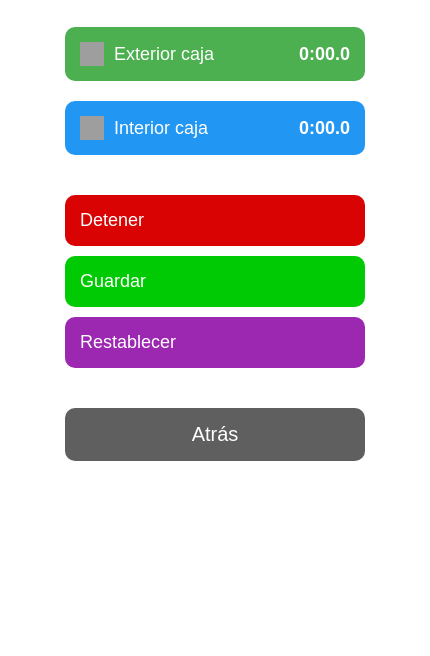
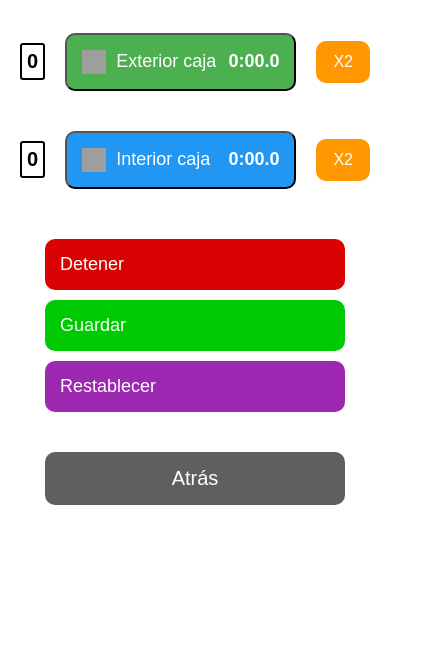
Before and after one commit to Oscar-30/cronoMouse, a plain HTML site: page cronometro/views/cronometro_caja.html in a window 390 px wide. Shown: the part 228-884 px from the top of the page, 430 px wide, since content can reach past the window. Drawn offline with Linux system fonts and the light colour scheme; grey boxes are pictures that could not be loaded.

Commit message:
Cronometro caja: Contador entradas y botón velocidad x2

```diff
--- a/cronometro/common/style.css
+++ b/cronometro/common/style.css
@@ -25,7 +25,7 @@ h1 {
     font-size: 18px;
     color: white;
     cursor: pointer;
-    border: none;
+    box-sizing: border-box;
 }
 
 .zona img {
@@ -104,8 +104,8 @@ h1 {
 body {
   display: flex;
   flex-direction: column; /* Apila los elementos verticalmente */
-  width: 100%;
-  height: 100%;
+  width: auto;
+  height: auto;
 }
 
 .atras {
--- /dev/null
+++ b/cronometro/styles/cronometro_caja.css
@@ -0,0 +1,36 @@
+.fila-zona {
+  display: flex;
+  align-items: center;
+  justify-content:center;
+  width: 350px;   /* mismo ancho para todas las filas */
+  margin: 10px;
+  padding: 0px 20px; /* espacio interno a la izquierda y derecha */
+  gap: 10px; /* espacio entre los elementos */
+}
+
+.contador {
+  font-size: 20px;
+  font-weight: bold;
+  color: black;
+  margin-right: 0px;
+  padding: 5px;
+  border: black 2px solid;
+  border-radius: 3px;
+}
+
+.velocidad {
+    background: #ff9800;
+    color: white;
+    padding: 10px 15px;
+    font-size: 16px;
+    border: 2px solid transparent; /* 👈 borde siempre presente */
+    border-radius: 10px;
+    cursor: pointer;
+    margin-left: auto;
+    box-sizing: border-box; /* 👈 asegura que el tamaño no cambie */
+}
+
+.velocidad:hover {
+    background: #e68a00;
+    border-color: black; /* 👈 solo cambia el color del borde */
+}
--- a/cronometro/views/cronometro_caja.html
+++ b/cronometro/views/cronometro_caja.html
@@ -3,6 +3,7 @@
 <head>
   <meta charset="UTF-8">
   <meta name="viewport" content="width=device-width, initial-scale=1.0">
+  <link rel="stylesheet" href="../styles/cronometro_caja.css">
   <link rel="stylesheet" href="../common/style.css">
   <title>Cronómetro Caja</title>
 </head>
@@ -17,17 +18,33 @@
   <input type="text" id="nombreRaton" placeholder="Nombre del ratón"
          style="margin-bottom: 20px; padding: 10px; font-size: 16px; width: 280px;">
 
+  <!-- Exterior -->
+  <div class="fila-zona">
+    <span id="contadorEntradasExterior" class="contador">0</span>
     <button class="zona a" onclick="cambiarZona('A')">
       <img src="https://img.icons8.com/ios-filled/50/ffffff/stopwatch.png" alt="cronómetro">
       Exterior caja
       <span class="tiempo" id="tA">0:00.0</span>
     </button>
+    <button class="velocidad" onclick="cambiarVelocidad()">
+      X2
+    </button>
+  </div>
 
+  <!-- Interior con contador -->
+  <div class="fila-zona">
+    <span id="contadorEntradas" class="contador">0</span>
     <button class="zona b" onclick="cambiarZona('B')">
       <img src="https://img.icons8.com/ios-filled/50/ffffff/stopwatch.png" alt="cronómetro">
       Interior caja
       <span class="tiempo" id="tB">0:00.0</span>
     </button>
+    <div>
+      <button class="velocidad" onclick="cambiarVelocidad()">
+        X2
+      </button>
+    </div>
+  </div>
 
   <div class="acciones">
     <button class="accion" style="background-color: rgb(217, 3, 3);" onclick="detener()">Detener</button>
@@ -39,6 +56,7 @@
 
   <div id="guardados" style="margin-top:20px; text-align:left; font-size:16px;"></div>
 
+</body>
 <script>
   let tiempos = { A: 0, B: 0 };
   let inicio = null;
@@ -46,12 +64,30 @@
   let intervalo = null;
   let contadorGuardados = 1;
   let registros = [];
+  let contadorEntradas = 0;
+  let contadorEntradasExterior = 0;
+
+  // ✅ Factor de velocidad (1 = normal, 2 = doble, etc.)
+  let factorVelocidad = 1;
 
   function cambiarZona(nuevaZona) {
     const ahora = Date.now();
+
     if (zonaActiva !== null) {
-        tiempos[zonaActiva] += (ahora - inicio);
+      tiempos[zonaActiva] += (ahora - inicio) * factorVelocidad; // ✅ usar factor
     }
+
+    // ✅ Si cambiamos a B y antes no estábamos en B → incrementar contador
+    if (nuevaZona === "B" && zonaActiva !== "B") {
+      contadorEntradas++;
+      document.getElementById("contadorEntradas").innerText = contadorEntradas;
+    }
+
+    if (nuevaZona === "A" && zonaActiva !== "A") {
+      contadorEntradasExterior++;
+      document.getElementById("contadorEntradasExterior").innerText = contadorEntradasExterior;
+    }
+
     zonaActiva = nuevaZona;
     inicio = ahora;
 
@@ -63,7 +99,7 @@
   function detener() {
     const ahora = Date.now();
     if (zonaActiva !== null) {
-        tiempos[zonaActiva] += (ahora - inicio);
+      tiempos[zonaActiva] += (ahora - inicio) * factorVelocidad; // ✅ usar factor
     }
     clearInterval(intervalo);
     intervalo = null;
@@ -125,6 +161,12 @@
     tiempos = { A: 0, B: 0 };
     document.getElementById("tA").innerText = "0:00.0";
     document.getElementById("tB").innerText = "0:00.0";
+
+    contadorEntradas = 0;
+    document.getElementById("contadorEntradas").innerText = "0";
+
+    contadorEntradasExterior = 0;
+    document.getElementById("contadorEntradasExterior").innerText = "0";
   }
 
   function actualizarPantalla() {
@@ -132,7 +174,7 @@
     let temp = { ...tiempos };
 
     if (zonaActiva !== null) {
-        temp[zonaActiva] += (ahora - inicio);
+      temp[zonaActiva] += (ahora - inicio) * factorVelocidad; // ✅ usar factor
     }
 
     document.getElementById("tA").innerText = formatearTiempo(temp.A);
@@ -148,6 +190,34 @@
 
     return `${minutos}:${segundos.toString().padStart(2, '0')}.${decimas}`;
   }
+
+  // ✅ Cambiar velocidad al pulsar botón
+  function cambiarVelocidad() {
+    factorVelocidad = factorVelocidad === 1 ? 2 : 1;
+
+    // cambiar texto en todos los botones de velocidad
+    document.querySelectorAll(".velocidad").forEach(btn => {
+      btn.innerText = factorVelocidad === 1 ? "X2" : "X1";
+    });
+
+    // Reiniciar "inicio" para que no se descuadre el cálculo
+    if (zonaActiva !== null) {
+      inicio = Date.now();
+    }
+  }
 </script>
-</body>
+
 </html>
+
+
+<!-- Para una futura leyenda desplegable -->
+
+  <!-- <div class="info">
+    <p><strong>Instrucciones:</strong></p>
+    <ul>
+      <li>Usa los botones "Exterior caja" e "Interior caja" para cambiar de zona.</li>
+      <li>El cronómetro se detiene automáticamente al cambiar de zona.</li>
+      <li>El contador muestra cuántas veces ha entrado el ratón en la caja.</li>
+      <li>Usa "Detener" para pausar el cronómetro, "Guardar" para almacenar los tiempos y "Restablecer" para reiniciar todo.</li>
+    </ul>
+  </div> -->
```
Lines whose indentation alone changed are shown as unchanged.
